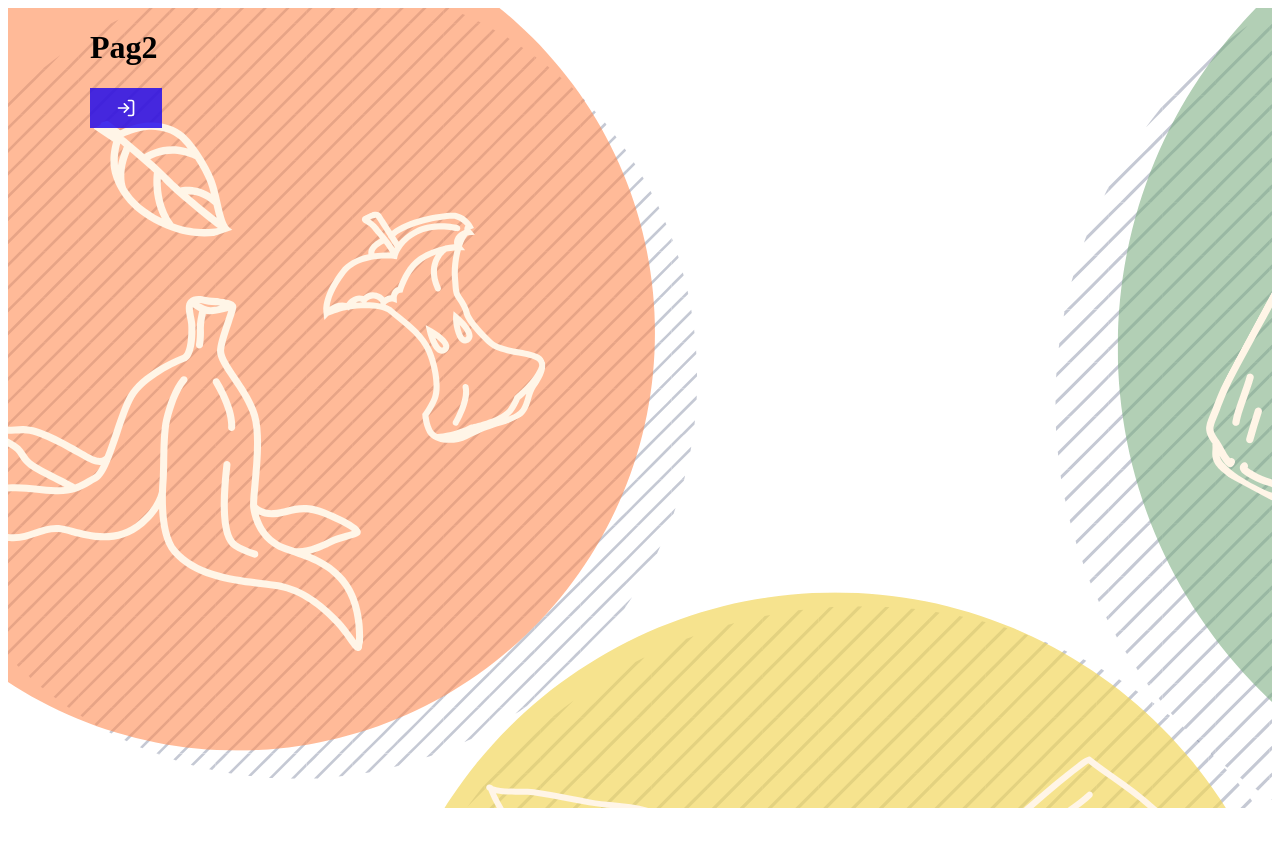
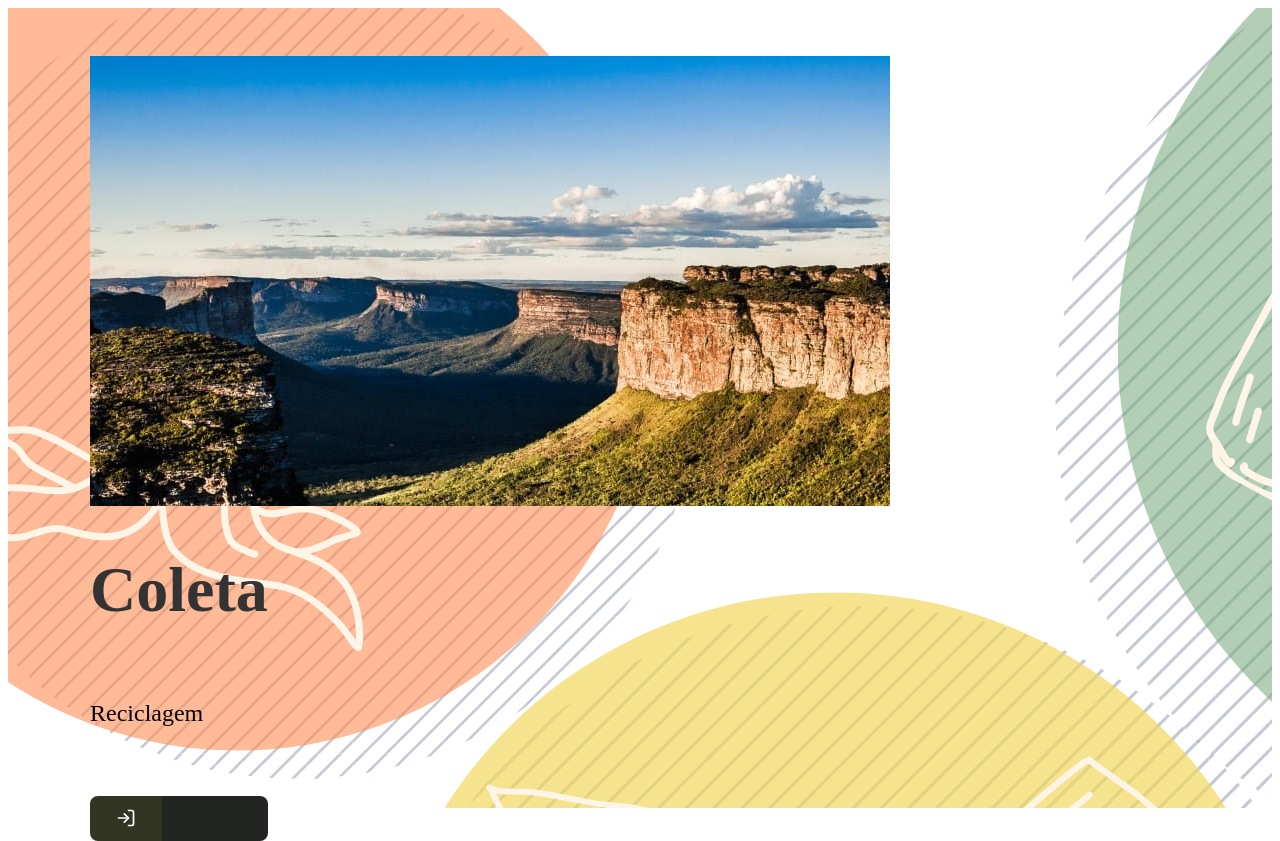
Before and after one commit to EdineiAndrade/guia-chapada-reactjs, a React (Create React App) app: page /create-location in a window 1280 px wide. Before the commit the page ends 816 px from the top, so only its background shows below. Built offline with nearby package versions, Linux system fonts and the light colour scheme.

Commit message:
'pagina-2'

```diff
--- a/src/pages/CreateLocation/index.tsx
+++ b/src/pages/CreateLocation/index.tsx
@@ -1,20 +1,27 @@
 import React from 'react';
 import {FiLogIn} from 'react-icons/fi'
 import {Link} from 'react-router-dom'
-
+import ValePati from '../../images/capa-vale-pati.jpg'
 import './styles2.css';
 
 const CreateLocation: React.FC = () =>{
     return(
         <div id="page-home">
             <div className="content">
-             <h1>Pag2</h1>
+            <header>
+                  <img src={ValePati} alt="Reciclagem"/>
+              </header>
+              <main>
+                  <h1>Coleta</h1>
+                  <p>Reciclagem </p>
+
                 <Link to="/">
                    <span>
                         <FiLogIn/>
                     </span>
 
                 </Link>
+                </main>
             </div>
         </div>
     );
--- a/src/pages/CreateLocation/styles2.css
+++ b/src/pages/CreateLocation/styles2.css
@@ -57,9 +57,9 @@
 
   #page-home .content span {
     display: block;
-    background: rgba(33, 10, 236, 0.836);
+    background: rgba(79, 179, 69, 0.836);
     width: 72px;
-    height: 40px;
+    height: 50px;
 
     display: flex;
     align-items: center;
@@ -91,6 +91,7 @@
 
     #page-home .content header {
       margin: 48px auto 0;
+      position: relative;
     }
 
     #page-home .content main {
--- a/tsconfig.json
+++ b/tsconfig.json
@@ -18,7 +18,7 @@
     "resolveJsonModule": true,
     "isolatedModules": true,
     "noEmit": true,
-    "jsx": "react"
+    "jsx": "react-jsx"
   },
   "include": [
     "src"
```
Also changed, not shown: 1 other file (tests, documents, lock files or other folders).
